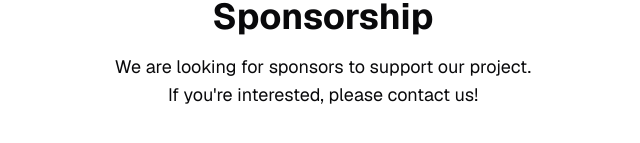
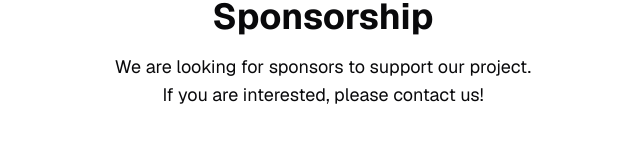
Before and after one commit to ferdianfariza/Sonarkode.com, a Next.js app: page /sponsorship in a window 1280 px wide. Shown: the part 347-490 px from the top of the page, without its empty margins (317-957 px from the left). Built offline with nearby package versions, Linux system fonts and the light colour scheme.

Commit message:
fixed never used

```diff
--- a/src/app/components/article-header.tsx
+++ b/src/app/components/article-header.tsx
@@ -1,12 +1,9 @@
 "use client";
-import Mdx from '@/app/components/mdx-components';
-import { allPosts } from 'contentlayer/generated';
-import { format, parseISO } from 'date-fns';
-import { useParams } from 'next/navigation';
-import AvatarText from '@/app/components/avatar-text';
-
-
-
+import { allPosts } from "contentlayer/generated";
+import { format, parseISO } from "date-fns";
+import { useParams } from "next/navigation";
+import AvatarText from "@/app/components/avatar-text";
+import Link from "next/link";
 
 export default function ArticleHeader() {
   const params = useParams(); // ensure params dengan useParams
@@ -20,42 +17,48 @@ export default function ArticleHeader() {
   return (
     <article>
       {/* Home button */}
-      <a
-        href="/"
-        className="block mb-15 text-xs font-normal text-gray-400"
-      >
-        {'<'}- Back to Home
-      </a>
+      <Link href="/" className="block mb-15 text-xs font-normal text-gray-400">
+        {"<"}- Back to Home
+      </Link>
 
       {/* Header */}
       <div className="space-y-6">
         {/* Category */}
-        <p className='font-semibold tracking-widest text-xs mb-5 text-blue-500  dark:text-blue-400 uppercase'>{post.category}</p>
+        <p className="font-semibold tracking-widest text-xs mb-5 text-blue-500  dark:text-blue-400 uppercase">
+          {post.category}
+        </p>
 
         {/* Title */}
-        <h1 className='text-3xl md:text-4xl font-bold tracking-tighter'>{post.title}</h1>
+        <h1 className="text-3xl md:text-4xl font-bold tracking-tighter">
+          {post.title}
+        </h1>
 
         {/* Summary */}
-        <p className='font-normal text-[16px]'>
-          <span className="font-semibold text-blue-500  dark:text-blue-400 leading-5">Quick Summary -{'>'} </span>
+        <p className="font-normal text-[16px]">
+          <span className="font-semibold text-blue-500  dark:text-blue-400 leading-5">
+            Quick Summary -{">"}{" "}
+          </span>
           {post.summary}
         </p>
 
         {/* Description */}
         <div className="flex flex-col md:flex-row gap-10 mb-5">
           <div>
-            <p className='text-gray-400 font-normal text-[16px] mb-2'>Posted by</p>
-            <AvatarText/>
+            <p className="text-gray-400 font-normal text-[16px] mb-2">
+              Posted by
+            </p>
+            <AvatarText />
           </div>
 
           <div>
-            <p className='text-gray-400 font-normal text-[16px] mb-2'>Date Uploaded</p>
-              <p className='font-normal text-[16px] my-1'>
-                <time dateTime={post.date}>
-                🗓️ Last Updated on{' '}
-                {format(parseISO(post.date), 'LLLL d, yyyy')}
-                </time>
-              </p>
+            <p className="text-gray-400 font-normal text-[16px] mb-2">
+              Date Uploaded
+            </p>
+            <p className="font-normal text-[16px] my-1">
+              <time dateTime={post.date}>
+                🗓️ Last Updated on {format(parseISO(post.date), "LLLL d, yyyy")}
+              </time>
+            </p>
           </div>
         </div>
       </div>
--- a/src/app/components/search-button.tsx
+++ b/src/app/components/search-button.tsx
@@ -5,7 +5,7 @@ import { allPosts } from "contentlayer/generated";
 import * as React from "react";
 import { useRouter } from "next/navigation";
 import { type DialogProps } from "@radix-ui/react-dialog";
-import { Circle, File, Laptop, Moon, Sun } from "lucide-react";
+import { Moon, Sun } from "lucide-react";
 import { useTheme } from "next-themes";
 import { House, CircleUserRound, Megaphone, BookMarked } from "lucide-react";
 
@@ -18,7 +18,6 @@ import {
   CommandInput,
   CommandItem,
   CommandList,
-  CommandSeparator,
 } from "@/components/ui/command";
 
 export function Search({ ...props }: DialogProps) {
--- a/src/app/sponsorship/page.tsx
+++ b/src/app/sponsorship/page.tsx
@@ -5,7 +5,7 @@ export default function Sponsorship() {
       <p className="text-lg">
         We are looking for sponsors to support our project.
       </p>
-      <p className="text-lg">If you're interested, please contact us!</p>
+      <p className="text-lg">If you are interested, please contact us!</p>
     </div>
   );
 }
```
Also changed, not shown: src/app/components/avatar-text.tsx (+4 -6 lines), src/app/components/site-header.tsx (+6 -11 lines).
